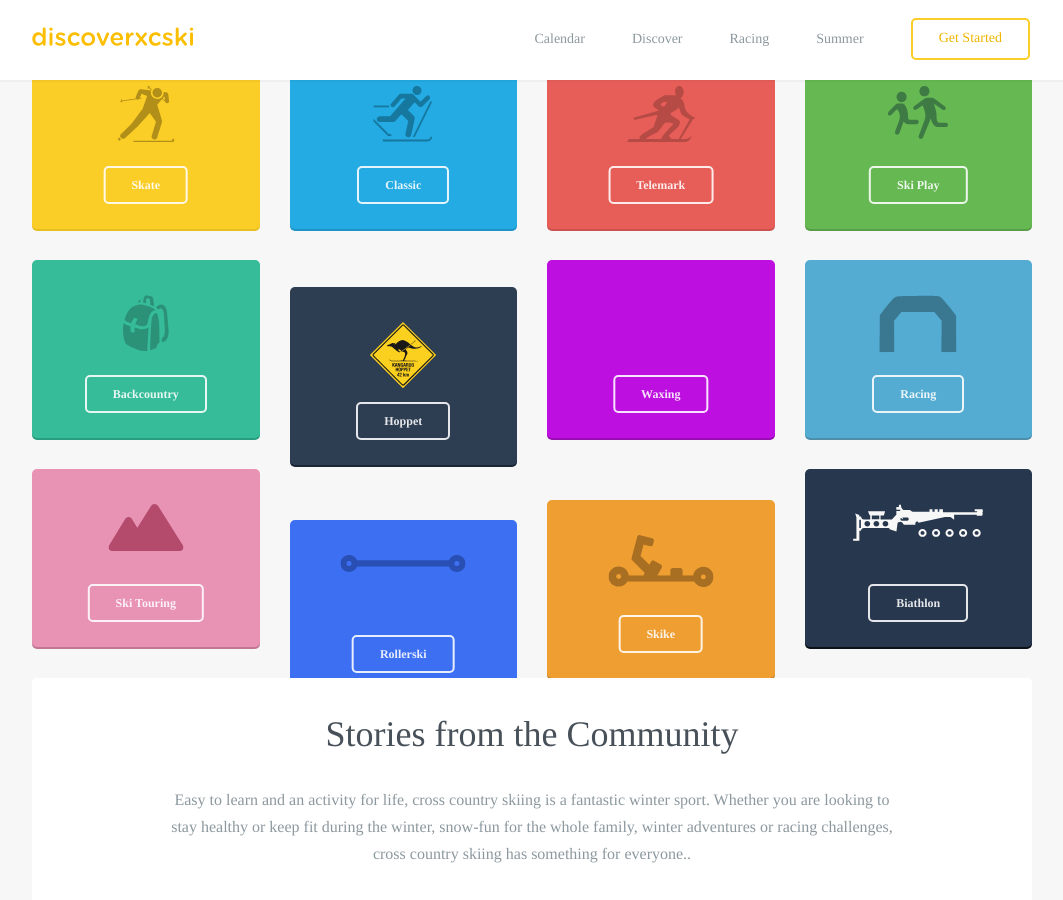
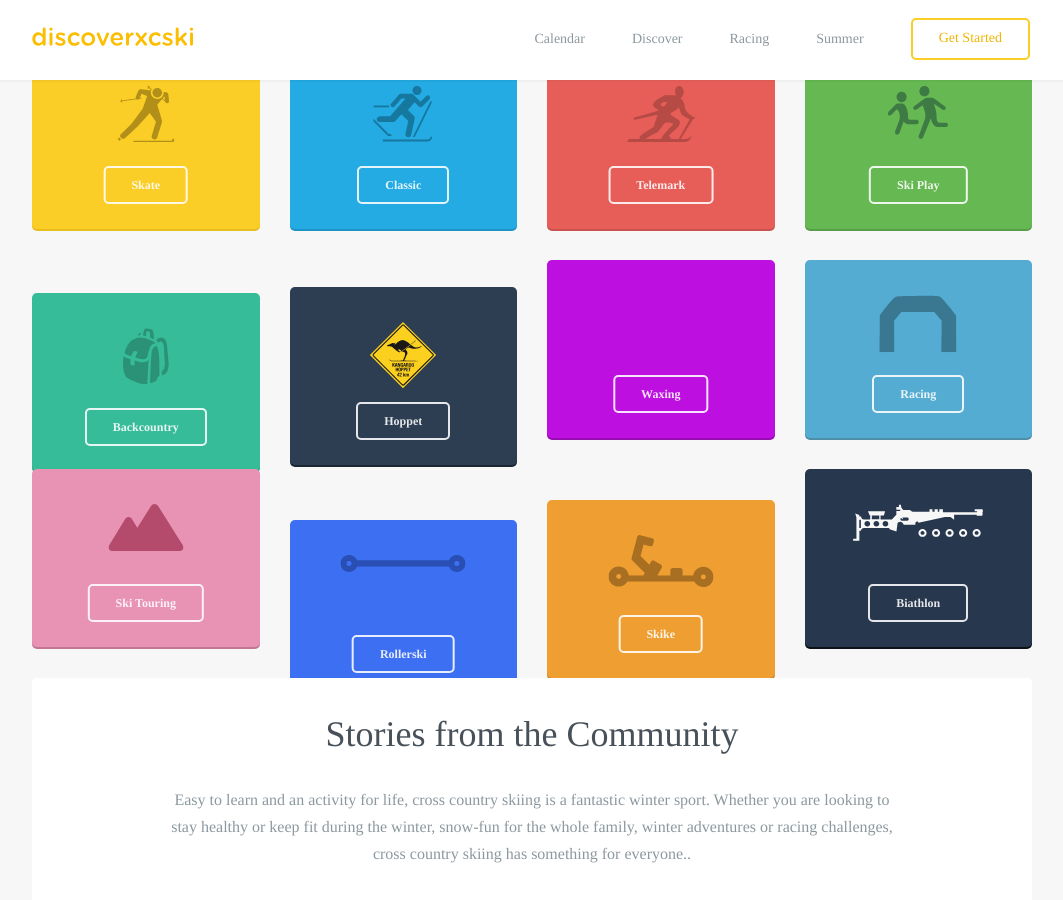
Before and after one commit to robcatto/robcatto.github.io, a Jekyll site: the page index.html, which Jekyll copies as it is, in a window 1280 px wide and 900 px high, scrolled down 1265 px. Shown: the whole window, without its empty margins (108-1171 px from the left). Built offline with Jekyll 4.4.1, drawn with Linux system fonts in a browser that asks for light colours; some web fonts are replaced; Markdown is read by kramdown in place of the engine named in the settings.

Commit message:
Update index.html

```diff
--- a/index.html
+++ b/index.html
@@ -548,7 +548,7 @@
                                                 </div>
                         </div>
                         <div class="column four">
-                                                <div class="callout-card nav-card" style="background-color: #37BC99;box-shadow: 0px 2px 0px rgba(40, 158, 127, 1);">
+                                                <div class="callout-card nav-card" style="background-color: #37BC99;box-shadow: 0px 2px 0px rgba(40, 158, 127, 1); top: 33px;">
                                                     <svg width="46px" height="56px" viewBox="0 0 46 56" version="1.1" xmlns="http://www.w3.org/2000/svg" xmlns:xlink="http://www.w3.org/1999/xlink" xmlns:sketch="http://www.bohemiancoding.com/sketch/ns">
     <!-- Generator: Sketch 3.3.2 (12043) - http://www.bohemiancoding.com/sketch -->
     <title>Backcountry</title>
```
